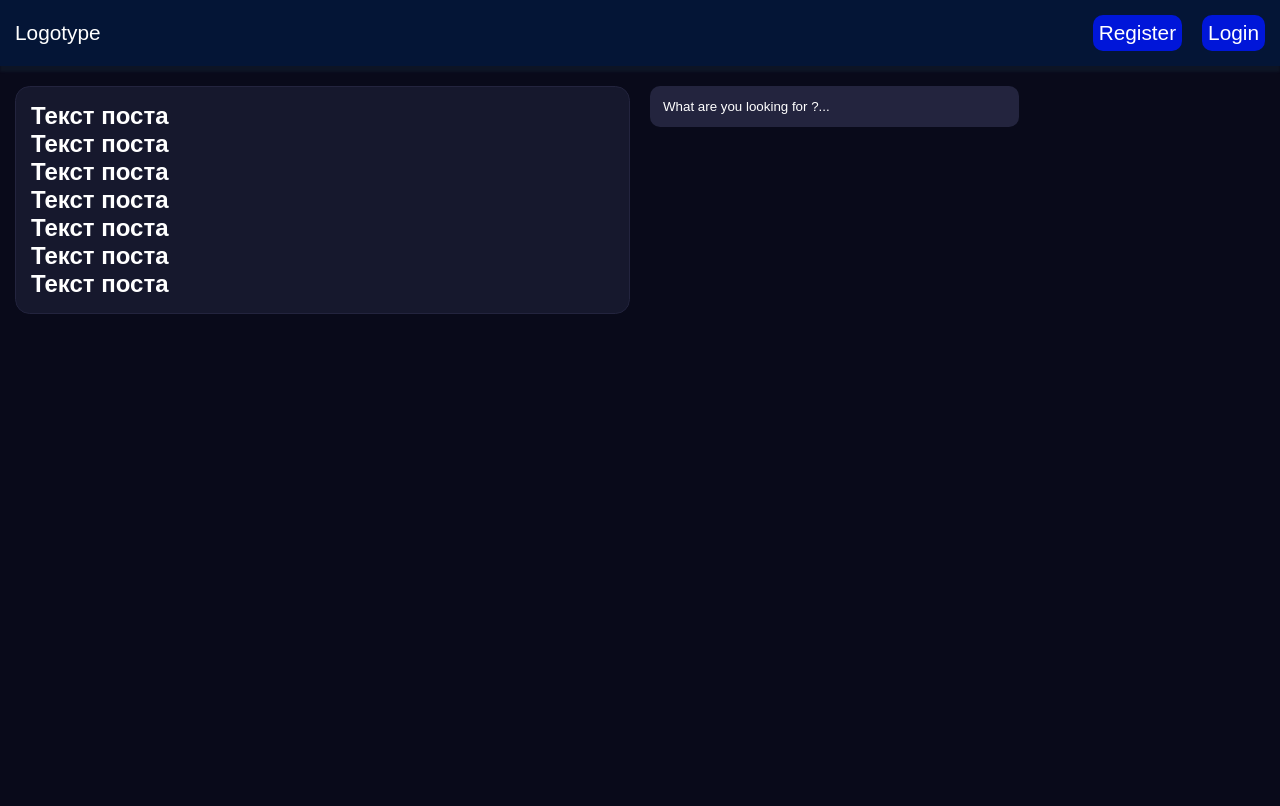
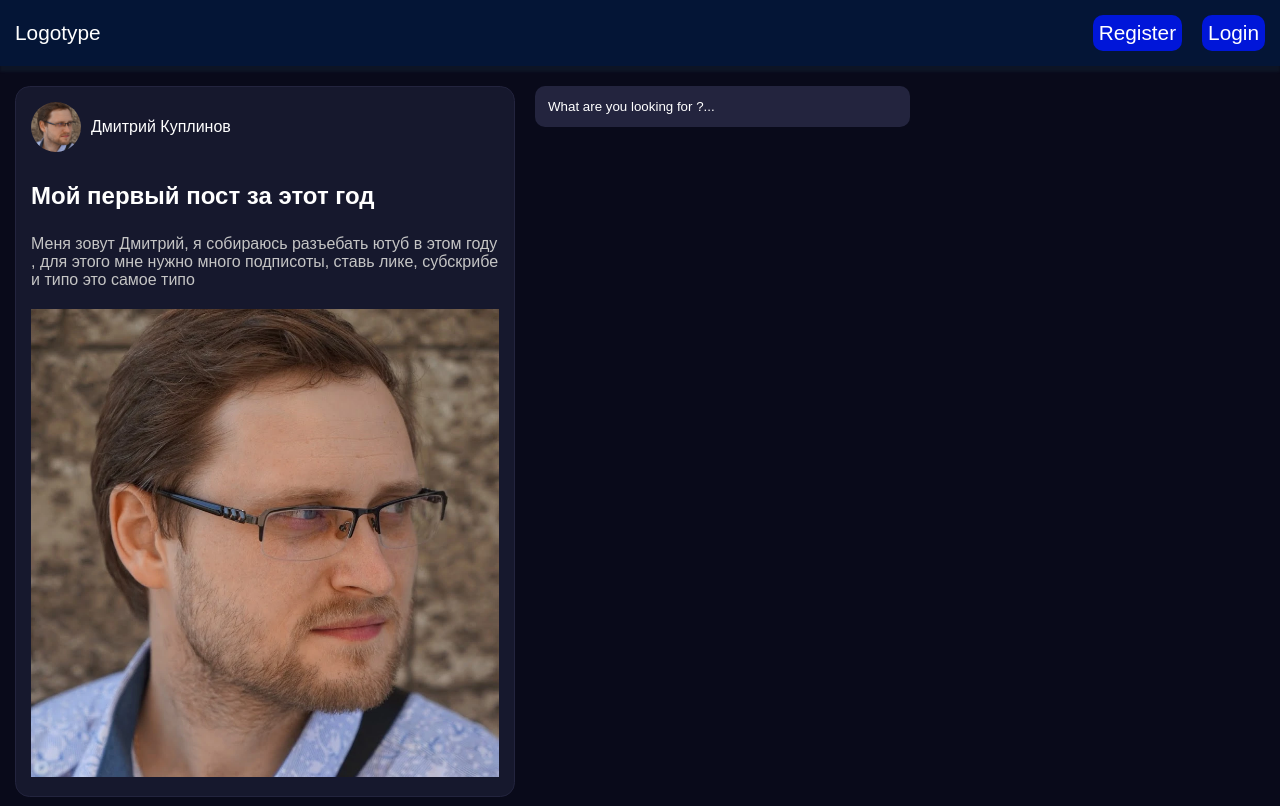
Before and after one commit to volodinSergey/Blog-for-devhouse, a Vue app in the folder frontend/: page /posts in a window 1280 px wide. Built offline with nearby package versions, Linux system fonts and the light colour scheme.

Commit message:
Improved post item card ui

```diff
--- a/frontend/src/App.vue
+++ b/frontend/src/App.vue
@@ -46,6 +46,10 @@ a {
   text-decoration: none;
 }
 
+img {
+  object-fit: cover;
+}
+
 ul {
   list-style: none;
 }
--- a/frontend/src/components/PostsList.vue
+++ b/frontend/src/components/PostsList.vue
@@ -1,5 +1,7 @@
 <template>
   <ul class="posts-list">
+    <PostsListItem />
+    <PostsListItem />
     <PostsListItem />
   </ul>
 </template>
@@ -20,7 +22,7 @@ export default {
 .posts-list {
   display: grid;
   gap: 1.5rem;
-  flex-basis: 50%;
+  flex-basis: 40%;
   overflow-y: auto;
   max-height: 90vh;
   border-radius: 0.9rem;
--- a/frontend/src/components/PostsListItem.vue
+++ b/frontend/src/components/PostsListItem.vue
@@ -1,12 +1,30 @@
 <template>
   <li class="post-item">
-    <h1>Текст поста</h1>
-    <h1>Текст поста</h1>
-    <h1>Текст поста</h1>
-    <h1>Текст поста</h1>
-    <h1>Текст поста</h1>
-    <h1>Текст поста</h1>
-    <h1>Текст поста</h1>
+    <div class="post-item__left">
+      <div class="post-item__author-info author-info">
+        <img
+          class="author-info__avatar"
+          src="@/assets/Куплинов.webp"
+          alt="author avatar"
+        />
+        <span class="author-info-name">Дмитрий Куплинов</span>
+      </div>
+
+      <h2 class="post-item__title">Мой первый пост за этот год</h2>
+
+      <p class="post-item__body">
+        Меня зовут Дмитрий, я собираюсь разъебать ютуб в этом году , для этого мне нужно много подписоты, ставь лике,
+        субскрибе и типо это самое типо
+      </p>
+    </div>
+
+    <div class="post-item__right">
+      <img
+        class="post-item__image"
+        src="@/assets/Куплинов.webp"
+        alt="post image"
+      />
+    </div>
   </li>
 </template>
 
@@ -22,5 +40,31 @@ export default {
   border: 1px solid #23243e;
   background-color: #16182d;
   border-radius: 0.9rem;
+
+  &__title {
+    margin-bottom: 25px;
+  }
+
+  &__body {
+    color: #c5c5c5;
+    margin-bottom: 20px;
+  }
+
+  &__image {
+    width: 100%;
+  }
+}
+
+.author-info {
+  display: flex;
+  gap: 10px;
+  align-items: center;
+  margin-bottom: 30px;
+
+  &__avatar {
+    width: 50px;
+    aspect-ratio: 1;
+    border-radius: 50%;
+  }
 }
 </style>
--- a/frontend/src/views/LoginView.vue
+++ b/frontend/src/views/LoginView.vue
@@ -50,7 +50,7 @@ export default {
 
       await this.login(loginData)
 
-      this.$router.push({ name: 'homeView' })
+      this.$router.push({ name: 'postsView' })
     },
   },
 }
```
Also changed, not shown: frontend/src/assets/Куплинов.webp (added), 1 other file (tests, documents, lock files or other folders).
